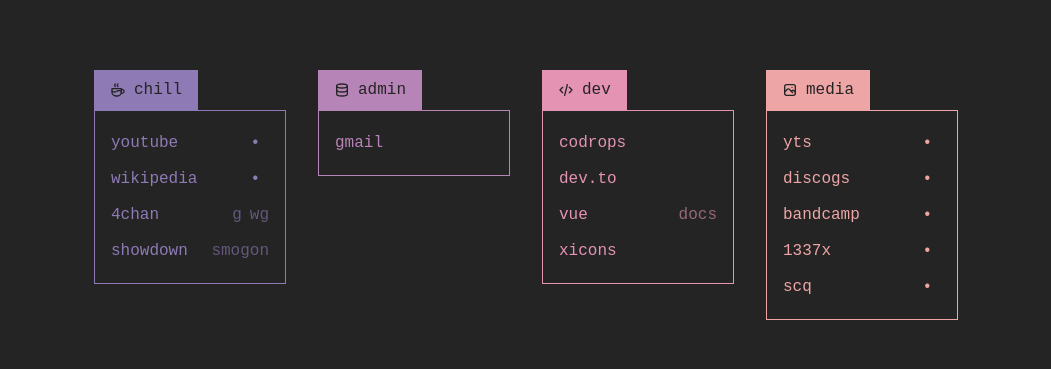
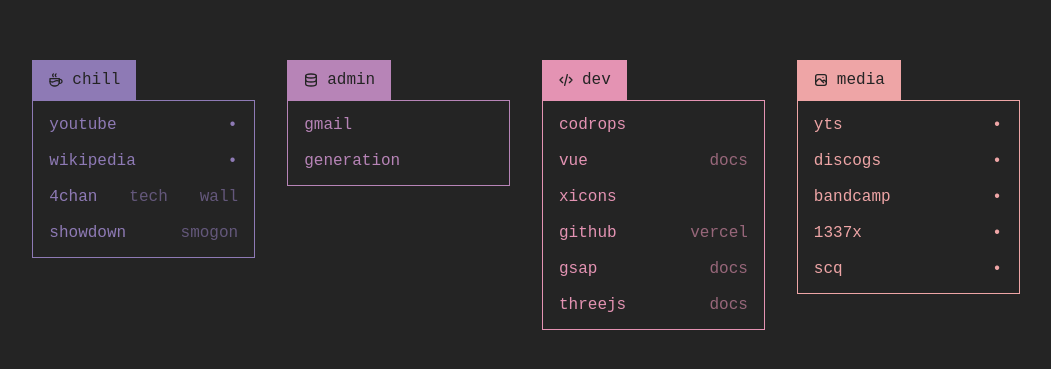
Before and after one commit to calamina/net, a Vue app: page / in a window 1280 px wide. Shown: the part 205-574 px from the top of the page, without its empty margins (114-1165 px from the left). Built offline with nearby package versions, Linux system fonts and the light colour scheme.

Commit message:
fix toggle / add links / auto width

```diff
--- a/src/components/linkSection.vue
+++ b/src/components/linkSection.vue
@@ -48,7 +48,6 @@
           <input @blur="switchSearch(index)" :id="'search' + index" class="link-section__search" type="text" :name="link.search.query" autocomplete="off" />
         </form>
         <button v-if="link.search && activeSearch !== index" class="link-section__switch" @click="switchSearch(index)">•</button>
-        <button v-if="link.search && activeSearch === index" class="link-section__switch" @click="switchSearch(index)">•</button>
       </div>
     </nav>
   </div>
@@ -78,11 +77,10 @@
   }
 
   &__list {
-    padding: 1rem;
+    padding: .5rem;
     display: flex;
     flex-flow: column;
     height: 100%;
-    width: 12rem;
     gap: 0.25rem;
     justify-content: center;
     border: 1px solid #242424;
@@ -97,11 +95,12 @@
     display: flex;
     align-items: center;
     height: 2rem;
-    gap: 0.5rem;
+    gap: 1rem;
     width: 100%;
   }
 
   &__item {
+    padding: 0 .5rem;
     font-size: 1rem;
     display: flex;
     align-items: center;
@@ -109,15 +108,11 @@
     height: 2rem;
     color: white;
     text-decoration: none;
-    transition: color 0.3s;
     color: v-bind(color);
-    transition: padding-left 0.2s;
 
     &:hover {
       background-color: v-bind(color);
-      padding: 0 0.5rem;
       color: #242424;
-      // font-style: oblique;
     }
 
     &--alt {
@@ -132,7 +127,6 @@
 
   &__search {
     font-size: 1rem;
-    width: 100%;
     height: 2rem;
     border: none;
     color: v-bind(color);
--- a/src/data/links.json
+++ b/src/data/links.json
@@ -24,8 +24,8 @@
         "name": "4chan",
         "url": "https://4chan.org",
         "alt": [
-          { "name": "g", "url": "https://4chan.org/g" },
-          { "name": "wg", "url": "https://4chan.org/wg" }
+          { "name": "tech", "url": "https://4chan.org/g" },
+          { "name": "wall", "url": "https://4chan.org/wg" }
         ]
       },
       {
@@ -39,7 +39,10 @@
     "title": "admin",
     "color": "#B784B7",
     "icon": "<svg xmlns='http://www.w3.org/2000/svg' xmlns:xlink='http://www.w3.org/1999/xlink' viewBox='0 0 24 24'><g fill='none' stroke='currentColor' stroke-width='2' stroke-linecap='round' stroke-linejoin='round'><ellipse cx='12' cy='6' rx='8' ry='3'></ellipse><path d='M4 6v6a8 3 0 0 0 16 0V6'></path><path d='M4 12v6a8 3 0 0 0 16 0v-6'></path></g></svg>",
-    "links": [{ "name": "gmail", "url": "https://vuejs.org" }]
+    "links": [
+      { "name": "gmail", "url": "https://gmail.com" },
+      { "name": "generation", "url": "https://www.generation.fr" }
+    ]
   },
   {
     "title": "dev",
@@ -47,13 +50,37 @@
     "icon": "<svg xmlns='http://www.w3.org/2000/svg' xmlns:xlink='http://www.w3.org/1999/xlink' viewBox='0 0 24 24'><g fill='none' stroke='currentColor' stroke-width='2' stroke-linecap='round' stroke-linejoin='round'><path d='M7 8l-4 4l4 4'></path><path d='M17 8l4 4l-4 4'></path><path d='M14 4l-4 16'></path></g></svg>",
     "links": [
       { "name": "codrops", "url": "https://tympanus.net/codrops/" },
-      { "name": "dev.to", "url": "https://dev.to" },
       {
         "name": "vue",
         "url": "https://vuejs.org/",
         "alt": [{ "name": "docs", "url": "https://vuejs.org/guide/introduction.html" }]
       },
-      { "name": "xicons", "url": "https://xicons.org" }
+      { "name": "xicons", "url": "https://xicons.org" },
+      {
+        "name": "github",
+        "url": "https://github.com",
+        "alt": [
+          {
+            "name": "vercel",
+            "url": "https://vercel.com"
+          }
+        ]
+      },
+      {
+        "name": "gsap",
+        "url": "https://gsap.com",
+        "alt": [{ "name": "docs", "url": "https://gsap.com/docs/v3/" }]
+      },
+      {
+        "name": "threejs",
+        "url": "https://threejs.org/",
+        "alt": [
+          {
+            "name": "docs",
+            "url": "https://threejs.org/docs/index.html#manual/en/introduction/Installation"
+          }
+        ]
+      }
     ]
   },
   {
```
